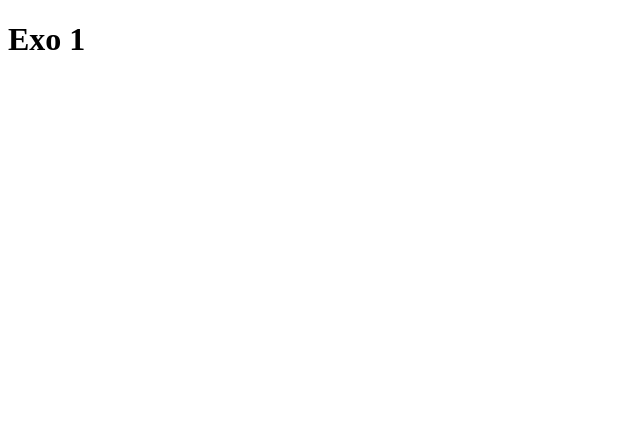
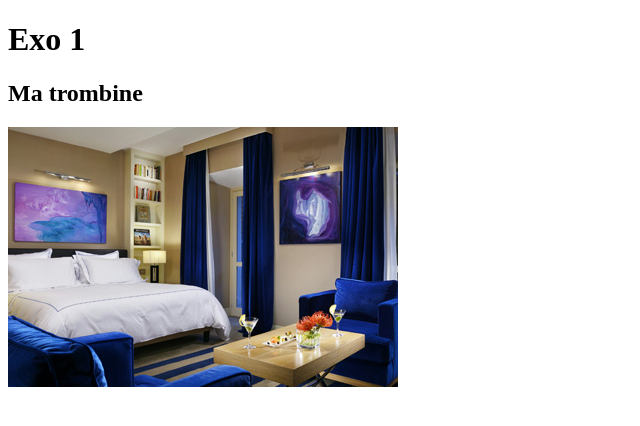
Before and after one commit to Pascal13190/exo1, a plain HTML site: page index.html in a window 1280 px wide. Shown: the whole page, without its empty margins (0-640 px from the left). Drawn offline with Linux system fonts and the light colour scheme.

Commit message:
modif index.html et ajout image hotel-5-etoiles.jpg

```diff
--- a/index.html
+++ b/index.html
@@ -6,5 +6,7 @@
 </head>
 <body>
 	<h1>Exo 1</h1>
+	<h2>Ma trombine</h2>
+	<img src="./img/hotel-5-etoiles.jpg" alt="hotel-5-etoiles" />
 </body>
 </html>
```
Also changed, not shown: img/hotel-5-etoiles.jpg (added).
